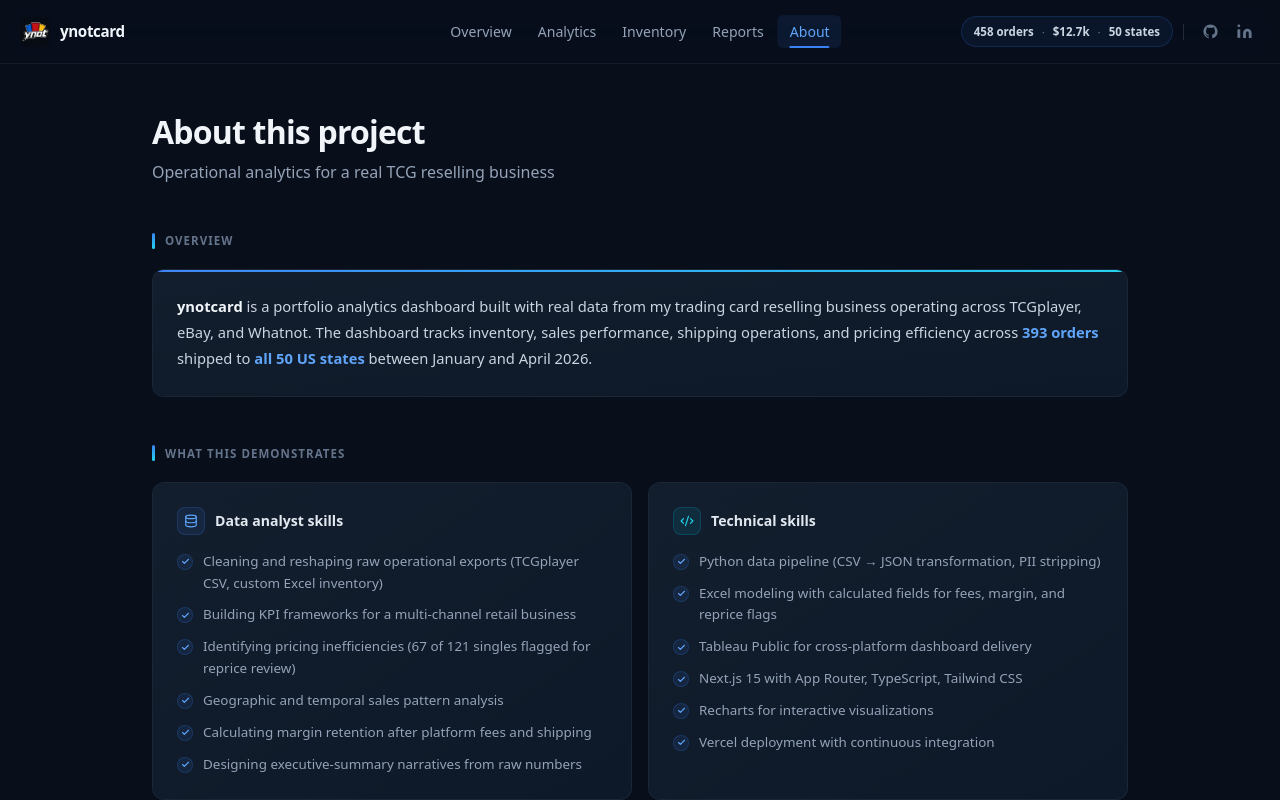
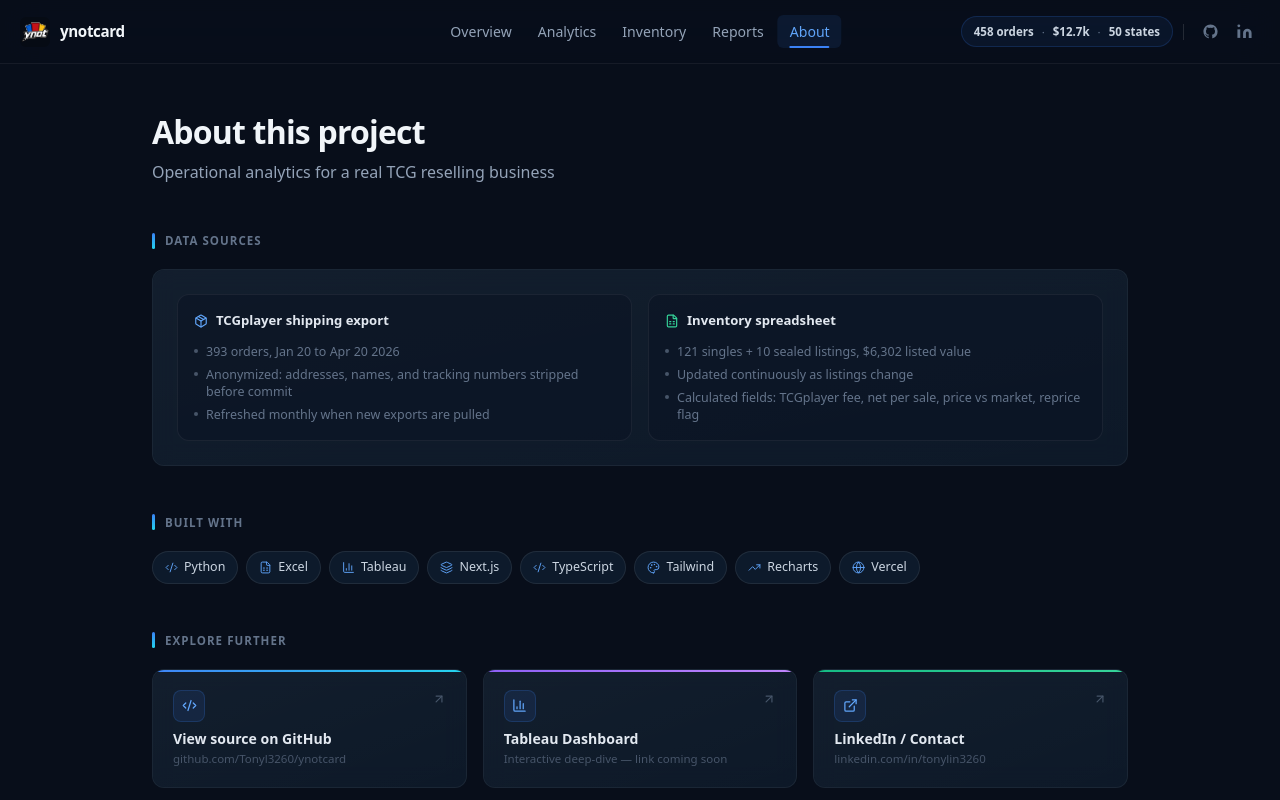
Before and after one commit to Tonyl3260/ynotcard, a Next.js app: page /about in a window 1280 px wide. Shown: the top 800 px of the page. Built offline with nearby package versions, Linux system fonts and the light colour scheme.

Commit message:
about page

```diff
--- a/app/about/page.tsx
+++ b/app/about/page.tsx
@@ -3,9 +3,7 @@
 import {
   ArrowUpRight,
   BarChart3,
-  Check,
   Code2,
-  Database,
   ExternalLink,
   FileSpreadsheet,
   Globe,
@@ -31,26 +29,6 @@
   { name: 'Tailwind',    Icon: Palette          },
   { name: 'Recharts',    Icon: TrendingUp       },
   { name: 'Vercel',      Icon: Globe            },
-]
-
-// ── Skills ────────────────────────────────────────────────────────────────────
-
-const DATA_SKILLS = [
-  'Cleaning and reshaping raw operational exports (TCGplayer CSV, custom Excel inventory)',
-  'Building KPI frameworks for a multi-channel retail business',
-  'Identifying pricing inefficiencies (67 of 121 singles flagged for reprice review)',
-  'Geographic and temporal sales pattern analysis',
-  'Calculating margin retention after platform fees and shipping',
-  'Designing executive-summary narratives from raw numbers',
-]
-
-const TECH_SKILLS = [
-  'Python data pipeline (CSV → JSON transformation, PII stripping)',
-  'Excel modeling with calculated fields for fees, margin, and reprice flags',
-  'Tableau Public for cross-platform dashboard delivery',
-  'Next.js 15 with App Router, TypeScript, Tailwind CSS',
-  'Recharts for interactive visualizations',
-  'Vercel deployment with continuous integration',
 ]
 
 // ── CTA links ─────────────────────────────────────────────────────────────────
@@ -95,21 +73,6 @@
   )
 }
 
-function BulletList({ items }: { items: string[] }) {
-  return (
-    <ul className="space-y-2.5">
-      {items.map((item) => (
-        <li key={item} className="flex items-start gap-2.5">
-          <span className="mt-[3px] shrink-0 h-4 w-4 rounded-full bg-primary-500/10 border border-primary-500/20 flex items-center justify-center">
-            <Check size={9} strokeWidth={3} className="text-primary-400" />
-          </span>
-          <span className="text-[0.84rem] text-slate-400 leading-relaxed">{item}</span>
-        </li>
-      ))}
-    </ul>
-  )
-}
-
 // ── Page ──────────────────────────────────────────────────────────────────────
 
 export default function AboutPage() {
@@ -126,49 +89,7 @@
         </p>
       </div>
 
-      {/* ── 2. Project overview ── */}
-      <div>
-        <SectionLabel>Overview</SectionLabel>
-        <Card accent="blue" className="p-6">
-          <p className="text-[0.92rem] text-slate-300 leading-[1.75]">
-            <span className="font-semibold text-slate-100">ynotcard</span> is a portfolio analytics
-            dashboard built with real data from my trading card reselling business operating across
-            TCGplayer, eBay, and Whatnot. The dashboard tracks inventory, sales performance, shipping
-            operations, and pricing efficiency across{' '}
-            <span className="text-primary-400 font-semibold">393 orders</span> shipped to{' '}
-            <span className="text-primary-400 font-semibold">all 50 US states</span> between
-            January and April 2026.
-          </p>
-        </Card>
-      </div>
-
-      {/* ── 3. What this demonstrates ── */}
-      <div>
-        <SectionLabel>What this demonstrates</SectionLabel>
-        <div className="grid grid-cols-1 md:grid-cols-2 gap-4">
-          <Card className="p-6">
-            <div className="flex items-center gap-2.5 mb-4">
-              <span className="h-7 w-7 rounded-lg bg-primary-500/10 border border-primary-500/20 flex items-center justify-center shrink-0">
-                <Database size={14} className="text-primary-400" />
-              </span>
-              <h3 className="text-[0.88rem] font-semibold text-slate-200">Data analyst skills</h3>
-            </div>
-            <BulletList items={DATA_SKILLS} />
-          </Card>
-
-          <Card className="p-6">
-            <div className="flex items-center gap-2.5 mb-4">
-              <span className="h-7 w-7 rounded-lg bg-cyan-500/10 border border-cyan-500/20 flex items-center justify-center shrink-0">
-                <Code2 size={14} className="text-cyan-400" />
-              </span>
-              <h3 className="text-[0.88rem] font-semibold text-slate-200">Technical skills</h3>
-            </div>
-            <BulletList items={TECH_SKILLS} />
-          </Card>
-        </div>
-      </div>
-
-      {/* ── 4. Data sources ── */}
+      {/* ── 2. Data sources ── */}
       <div>
         <SectionLabel>Data sources</SectionLabel>
         <Card className="p-6">
```
